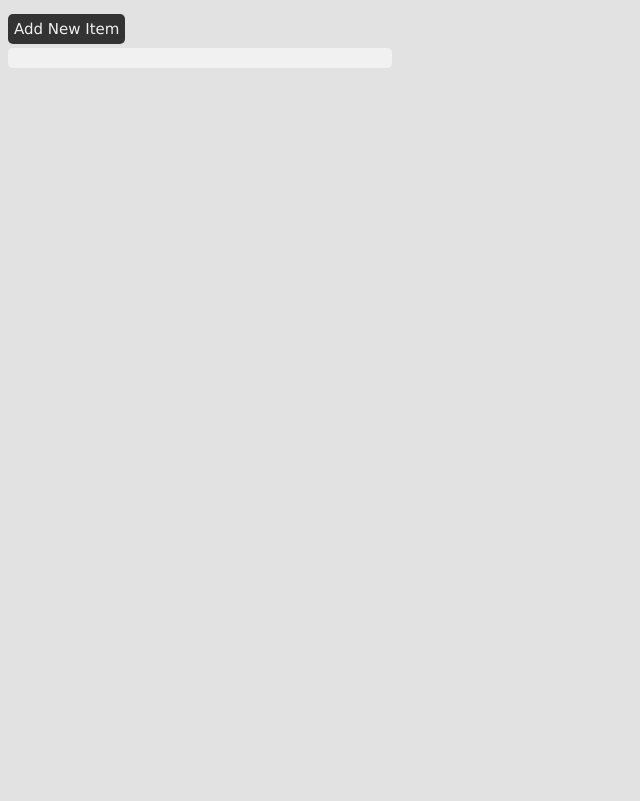
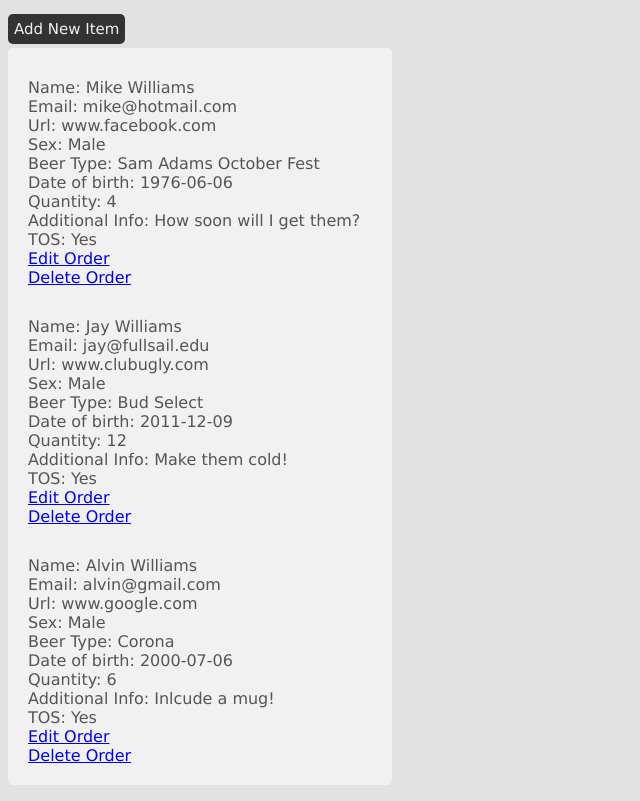
Before and after one commit to ClubUgly/VFW-WK-4, a plain HTML site: page additem.html in a window 1280 px wide. Both pictures are taken after a click on the link "DISPLAY DATA". Shown: the part 82-883 px from the top of the page, without its empty margins (0-640 px from the left). Before the commit the page ends 800 px from the top, so only its background shows below. Drawn offline with Linux system fonts and the light colour scheme.

Commit message:
Added default data

```diff
--- a/js/main.js
+++ b/js/main.js
@@ -1,6 +1,6 @@
     //John Williams
-    //November 10, 2011
-    //VFW Deliverable 3
+    //November 17, 2011
+    //VFW Deliverable 4
     //Online Beer Store
 
 //alert("JavaScript works!");
@@ -101,7 +101,8 @@ window.addEventListener("DOMContentLoaded", function(){
 	function getData(){
 		toggleControls("on");
 		if(localStorage.length === 0){
-			alert("There is no data stored.");
+			autoFillData();
+			alert("There is no data in Local Storage so default data was added.");
 		}
 		//write data from local storage to the browser
 		var makeDiv = document.createElement('div');
@@ -128,6 +129,50 @@ window.addEventListener("DOMContentLoaded", function(){
 				makeSubList.appendChild(linksLi);
 			}
 			makeItemLinks(localStorage.key(i), linksLi); // Create our edit and delete buttons/links for each item in local storage.
+		}
+	}
+
+	//JSON OBJECT Which will auto populate local storage.
+	function autoFillData(){
+		var json = {
+			"contact1": {
+				"fname": ["Name:", "Jay Williams"],
+				"email": ["Email:", "jay@fullsail.edu"],
+				"url": ["Url:", "www.clubugly.com"],
+				"sex": ["Sex:", "Male"],
+				"group": ["Beer Type:", "Bud Select"],
+				"borndate": ["Date of birth:", "2011-12-09"],
+				"quantity": ["Quantity:", "12"],
+				"comments": ["Additional Info:", "Make them cold!"],
+				"terms": ["TOS:", "Yes"]
+			},
+			"contact2": {
+				"fname": ["Name:", "Alvin Williams"],
+				"email": ["Email:", "alvin@gmail.com"],
+				"url": ["Url:", "www.google.com"],
+				"sex": ["Sex:", "Male"],
+				"group": ["Beer Type:", "Corona"],
+				"borndate": ["Date of birth:", "2000-07-06"],
+				"quantity": ["Quantity:", "6"],
+				"comments": ["Additional Info:", "Inlcude a mug!"],
+				"terms": ["TOS:", "Yes"]
+			},
+			"contact3": {
+				"fname": ["Name:", "Mike Williams"],
+				"email": ["Email:", "mike@hotmail.com"],
+				"url": ["Url:", "www.facebook.com"],
+				"sex": ["Sex:", "Male"],
+				"group": ["Beer Type:", "Sam Adams October Fest"],
+				"borndate": ["Date of birth:", "1976-06-06"],
+				"quantity": ["Quantity:", "4"],
+				"comments": ["Additional Info:", "How soon will I get them?"],
+				"terms": ["TOS:", "Yes"]
+			}
+		};
+		//Store the JSON OBJECT in local storage
+		for(var n in json){
+		var id 			= Math.floor(Math.random()*100000001);
+		localStorage.setItem(id, JSON.stringify(json[n]));
 		}
 	}
 
```
Also changed, not shown: additem.html (+3 -3 lines), index.html (+3 -3 lines).
